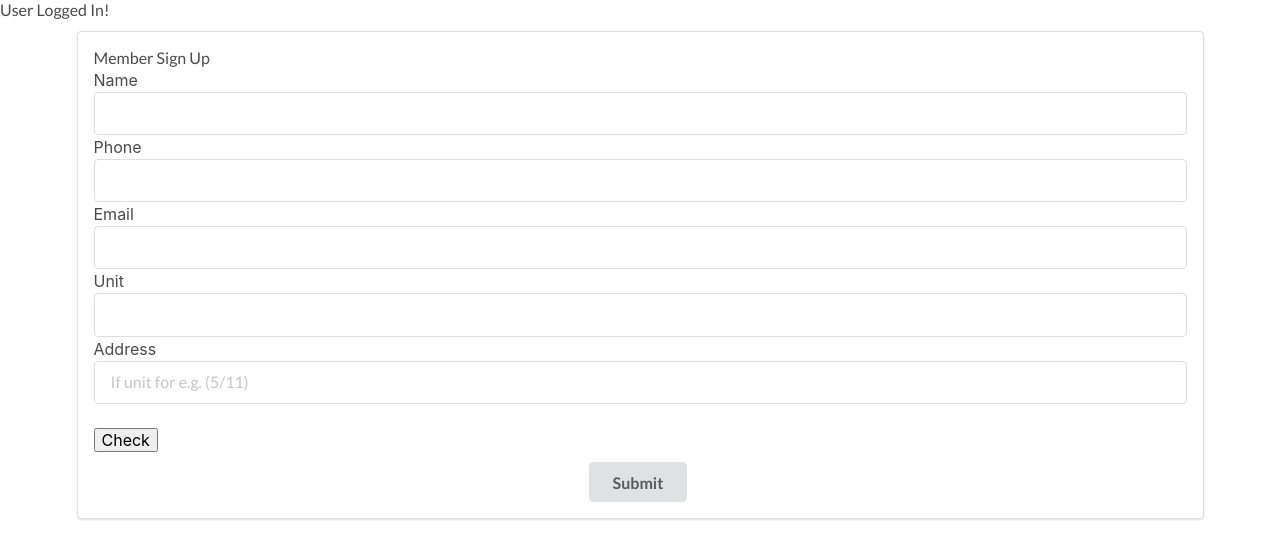
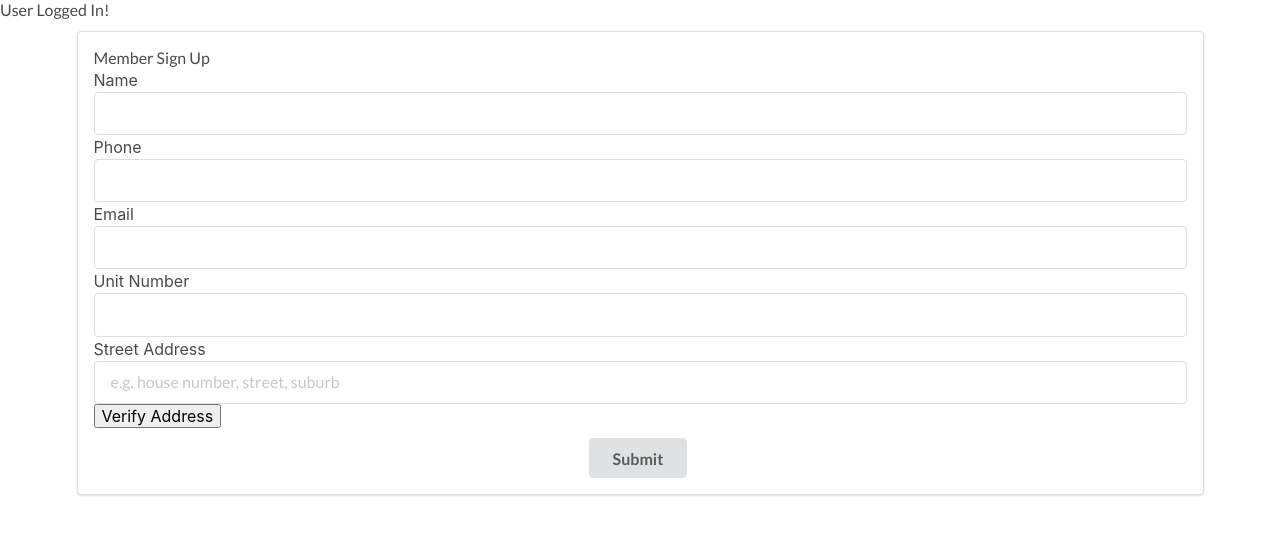
Before and after one commit to ABaulderstone/ASMO-project-frontend, a React (Create React App) app: page /customer in a window 1280 px wide. Shown: the top 558 px of the page. Built offline with nearby package versions, Linux system fonts and the light colour scheme; no server answers; sample sign-in values are in the browser's storage.

Commit message:
edited placeholder text for address field

```diff
--- a/src/components/address/AddressForm.js
+++ b/src/components/address/AddressForm.js
@@ -144,7 +144,7 @@ class AddressForm extends Component {
     if (this.state.coords === null) {
       return (
         <div className="alert alert-warning" role="alert">
-          <b>Invalid.</b> The address is not recognized.
+          <b>Invalid.</b> This address is not recognized.
         </div>
       );
     } else {
@@ -172,10 +172,9 @@ class AddressForm extends Component {
           onChange={this.onAddressChange}
         />
         <AddressSuggest query={this.state.query} onChange={this.onQuery} />
-        <br />
         {result}
         <button className="btn btn-primary" onClick={this.onCheck}>
-          Check
+          Verify Address
         </button>
         {/* <button
           type="submit"
--- a/src/components/address/AddressSuggest.js
+++ b/src/components/address/AddressSuggest.js
@@ -5,10 +5,10 @@ class AddressSuggest extends Component {
   render() {
     return (
       <AddressItem
-        label="Address"
+        label="Street Address"
         value={this.props.query}
         onChange={this.props.onChange}
-        placeholder="If unit for e.g. (5/11)"
+        placeholder="e.g. house number, street, suburb"
       />
     );
   }
--- a/src/components/forms/MemberSignUpForm.js
+++ b/src/components/forms/MemberSignUpForm.js
@@ -4,6 +4,7 @@ import { connect } from "react-redux";
 import { Field, reduxForm, SubmissionError } from "redux-form";
 import Input from "./fields/Input";
 import AddressForm from "../address/AddressForm";
+import AddressItem from "../address/AddressItem";
 import "./../../styles/MemberSignUpForm.css";
 
 class MemberSignUpForm extends Component {
@@ -34,8 +35,13 @@ class MemberSignUpForm extends Component {
           <Field name="email" component={Input} type="text" />
         </div>
         <div>
-          <label>Unit</label>
-          <Field name="unit" component={Input} type="text" />
+          <label>Unit Number</label>
+          <Field
+            name="unit"
+            component={Input}
+            type="text"
+            placeholder="(optional)"
+          />
         </div>
 
         <div>
```
